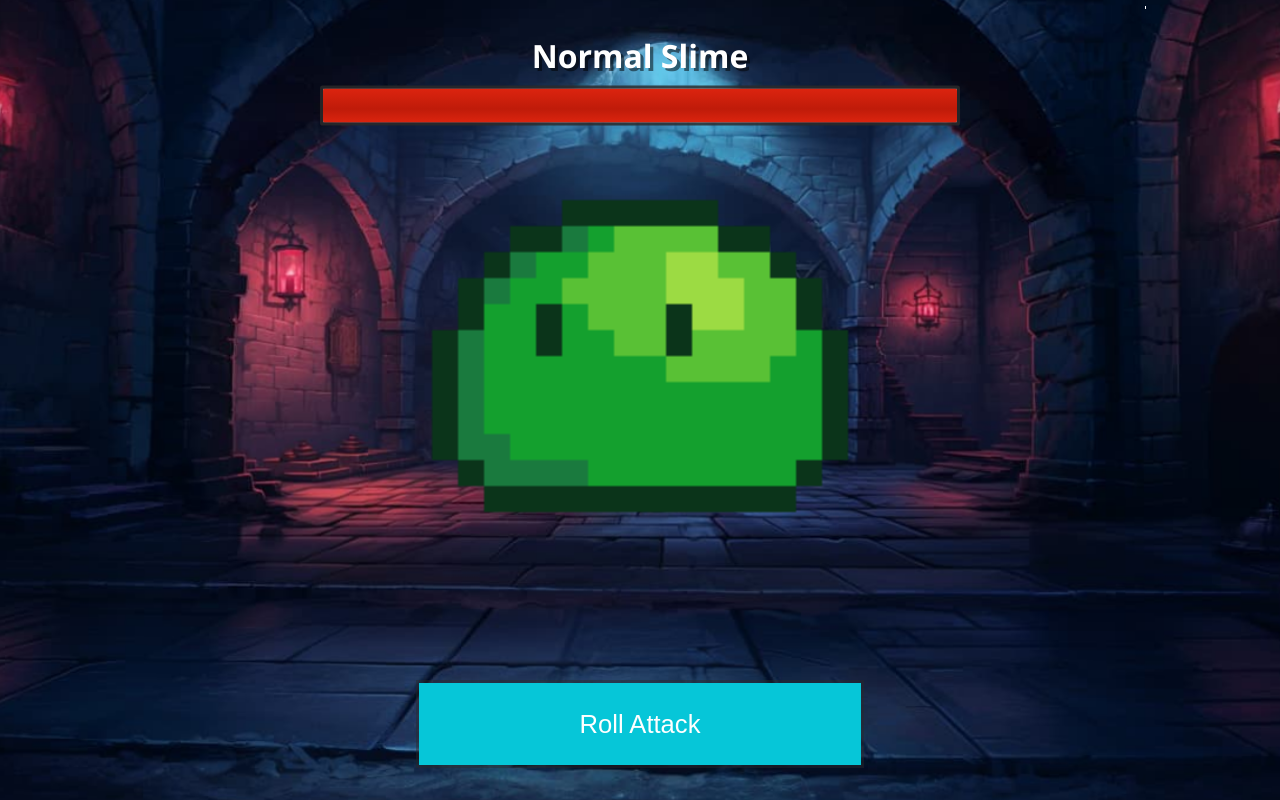
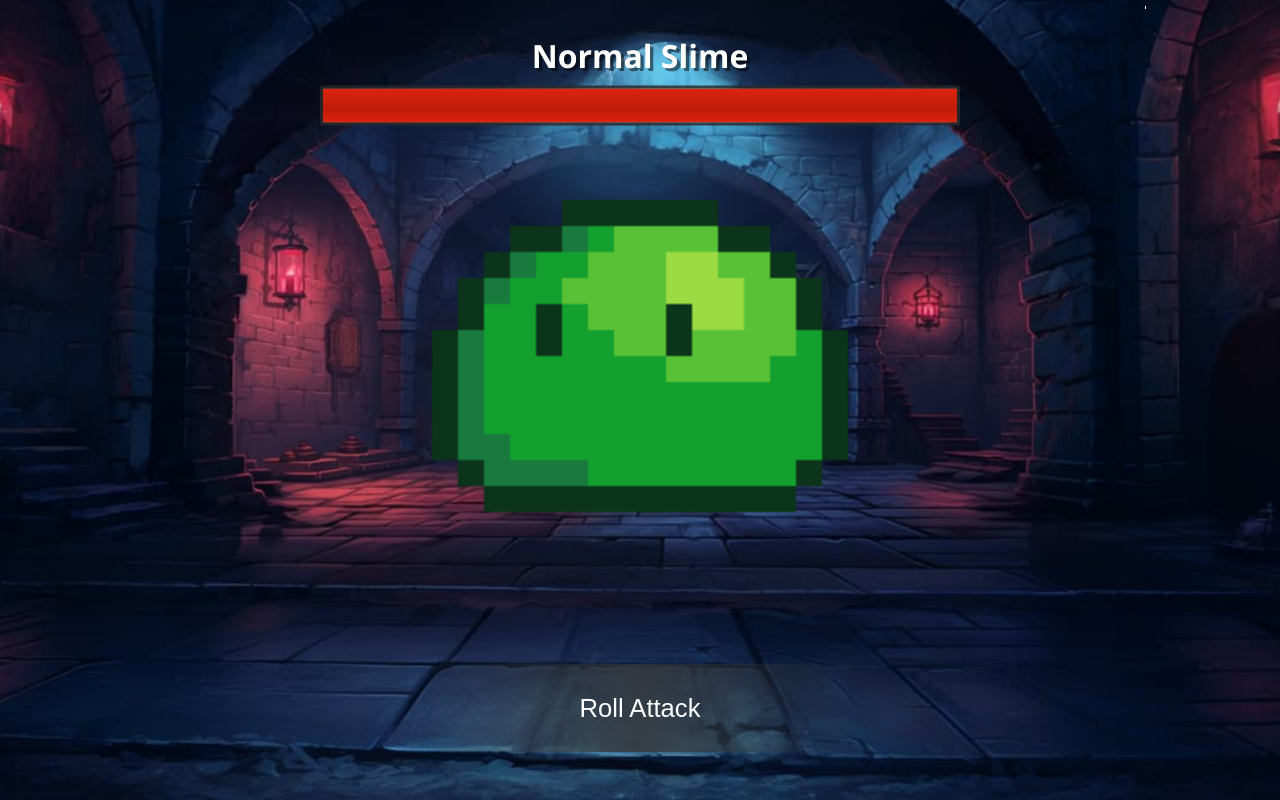
Before and after one commit to KaitoSugimura/ShuffleWeb, a React (Vite) app: page / in a window 1280 px wide. Both pictures are taken after a click on the button "Start Game". Built offline with nearby package versions, Linux system fonts and the light colour scheme.

Commit message:
Update button UI

```diff
--- a/src/Pages/Main/Main.jsx
+++ b/src/Pages/Main/Main.jsx
@@ -56,7 +56,7 @@ export default function Main() {
   };
 
   const enemyOnTakeDamage = () => {
-    setCombatState([0, iRef.current + 0]);
+    setCombatState([0, iRef.current + 1]);
   };
 
   const getActionComponent = () => {
@@ -64,7 +64,7 @@ export default function Main() {
       case 0:
         return (
           <button
-            className={`${styles.bottomCenter} ${styles.rollAgainButton}`}
+            className={`${styles.bottomCenter} ${styles.selectionButton}`}
             onClick={(event) => {
               event.preventDefault();
               setCards(getNewSplitShuffleArrays());
@@ -77,6 +77,7 @@ export default function Main() {
       case 1:
         const handleOnClick = (event, i) => {
           event.preventDefault();
+          iRef.current = i;
           let sum = 0;
           cards[i].forEach((card) => {
             sum += card;
--- a/src/Pages/Main/Main.module.css
+++ b/src/Pages/Main/Main.module.css
@@ -103,7 +103,7 @@
 
 .bottomCenter {
   position: fixed;
-  bottom: 4vh;
+  bottom: 6vh;
   left: 50%;
   transform: translate(-50%, 0%);
 
@@ -111,18 +111,8 @@
   justify-content: center;
   align-items: center;
   gap: 6vw;
-}
 
-.rollAgainButton {
-  width: 35vw;
-  height: 11vh;
-  font-size: 2vw;
-
-  background-color: rgb(6, 198, 216);
-  border: 0.25vw solid rgba(43, 43, 43, 0.43);
-  background-clip: padding-box;
-  color: white;
-  cursor: pointer;
+  z-index: 10;
 }
 
 .selectionButton {
@@ -131,17 +121,23 @@
   font-size: 2vw;
 
   color: white;
-  background-color: aqua;
-  border: 0.25vw solid rgba(43, 43, 43, 0.43);
-  background-clip: padding-box;
+  border: none;
+  background: linear-gradient(
+    90deg,
+    rgba(0, 0, 0, 0) 0%,
+    rgba(55, 55, 55, 0.8) 50%,
+    rgba(0, 0, 0, 0) 100%
+  );
 
   cursor: pointer;
 }
 
-.selectionButtonLeft {
-  background-color: #126be6cc;
+.selectionButton:hover {
+  background: linear-gradient(
+    90deg,
+    rgba(0, 0, 0, 0) 0%,
+    rgba(73, 73, 73, 0.8) 50%,
+    rgba(0, 0, 0, 0) 100%
+  );
+
 }
-
-.selectionButtonRight {
-  background-color: #21e40fcc;
-}
```
